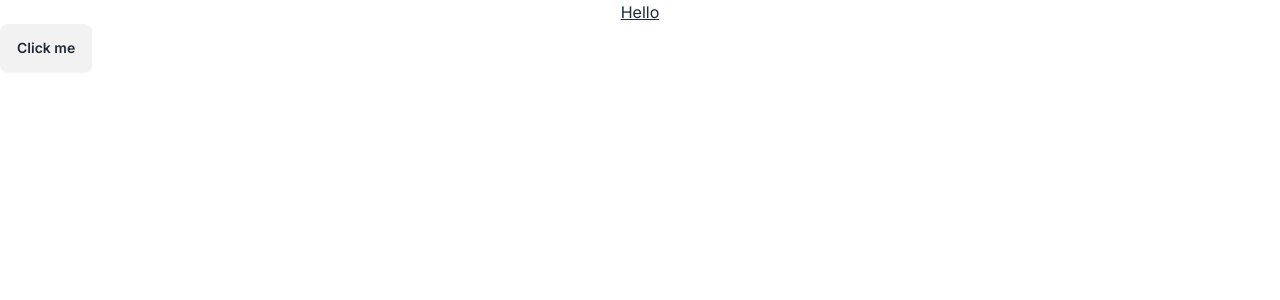
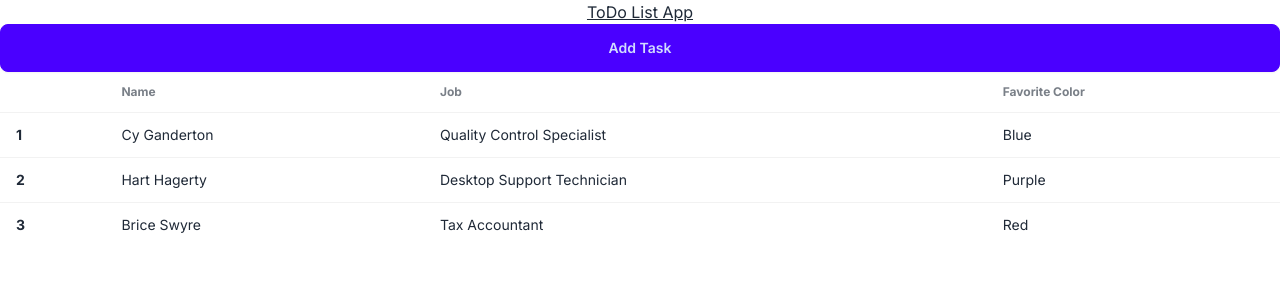
Before and after one commit to monika-shaw/todo-app, a Next.js app: page / in a window 1280 px wide. Shown: the top 300 px of the page. Built offline with nearby package versions, Linux system fonts and the light colour scheme.

Commit message:
Description : defined components for adding tasks. Developer : Monika.

```diff
--- /dev/null
+++ b/app/components/AddTask.tsx
@@ -0,0 +1,10 @@
+
+function AddTask() {
+  return (
+    <div>
+        <button className="btn btn-primary w-full">Add Task</button>
+    </div>
+  )
+}
+
+export default AddTask
--- /dev/null
+++ b/app/components/TodoList.tsx
@@ -0,0 +1,46 @@
+
+
+function TodoList() {
+  return (
+    <div>
+        <div className="overflow-x-auto">
+  <table className="table">
+    {/* head */}
+    <thead>
+      <tr>
+        <th></th>
+        <th>Name</th>
+        <th>Job</th>
+        <th>Favorite Color</th>
+      </tr>
+    </thead>
+    <tbody>
+      {/* row 1 */}
+      <tr>
+        <th>1</th>
+        <td>Cy Ganderton</td>
+        <td>Quality Control Specialist</td>
+        <td>Blue</td>
+      </tr>
+      {/* row 2 */}
+      <tr>
+        <th>2</th>
+        <td>Hart Hagerty</td>
+        <td>Desktop Support Technician</td>
+        <td>Purple</td>
+      </tr>
+      {/* row 3 */}
+      <tr>
+        <th>3</th>
+        <td>Brice Swyre</td>
+        <td>Tax Accountant</td>
+        <td>Red</td>
+      </tr>
+    </tbody>
+  </table>
+</div>
+    </div>
+  )
+}
+
+export default TodoList
--- a/app/page.tsx
+++ b/app/page.tsx
@@ -1,10 +1,13 @@
 import Image from "next/image";
+import AddTask from "./components/AddTask";
+import TodoList from "./components/TodoList";
 
 export default function Home() {
     return (
-        <main>
-            <h1 className="text-center underline">Hello</h1>
-            <button className="btn">Click me</button>
+        <main className="text-center">
+            <h1 className="text-center underline">ToDo List App</h1>
+            <AddTask/>
+            <TodoList/>
         </main>
     );
 }
--- a/package.json
+++ b/package.json
@@ -11,7 +11,8 @@
   "dependencies": {
     "next": "14.2.3",
     "react": "^18",
-    "react-dom": "^18"
+    "react-dom": "^18",
+    "react-icons": "^5.2.1"
   },
   "devDependencies": {
     "@types/node": "^20",
```
Also changed, not shown: 1 other file (tests, documents, lock files or other folders).
